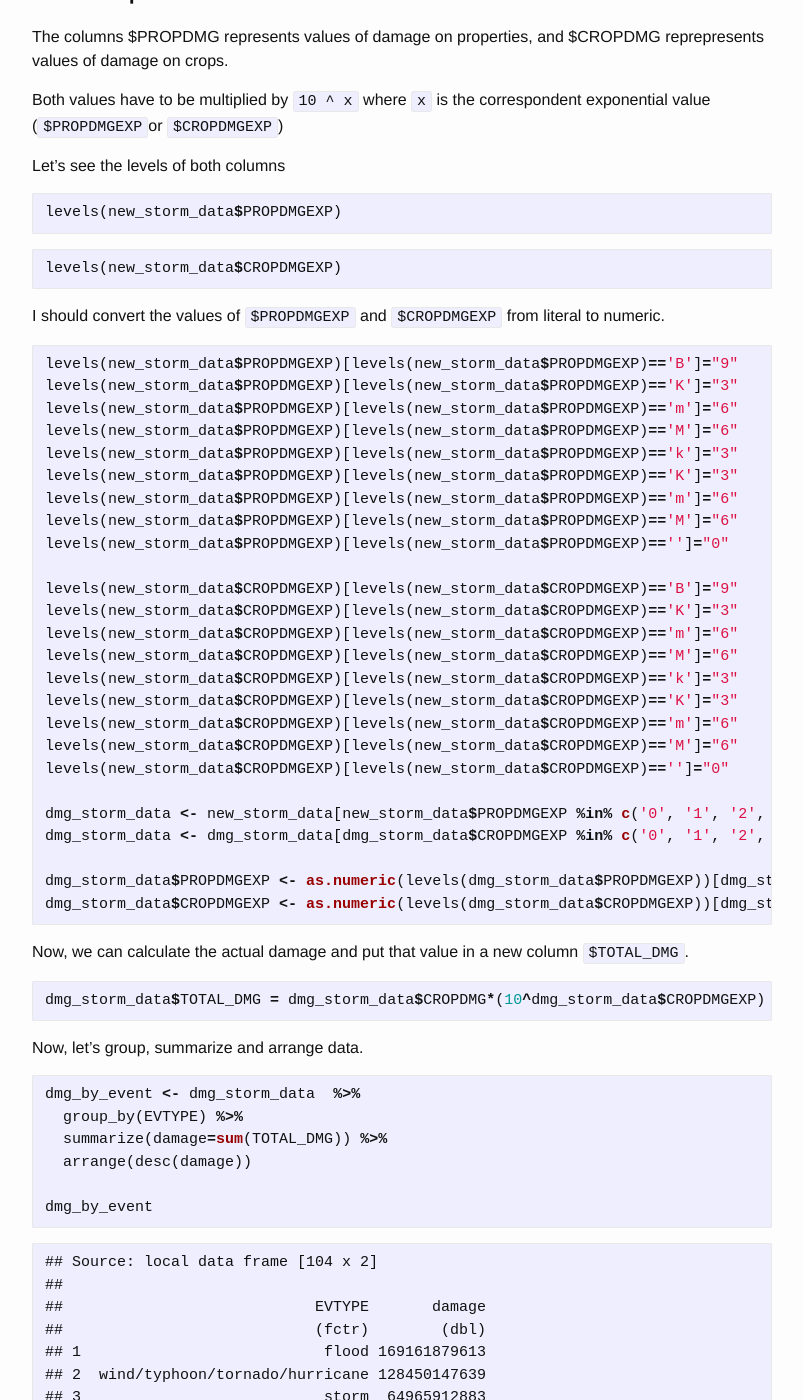
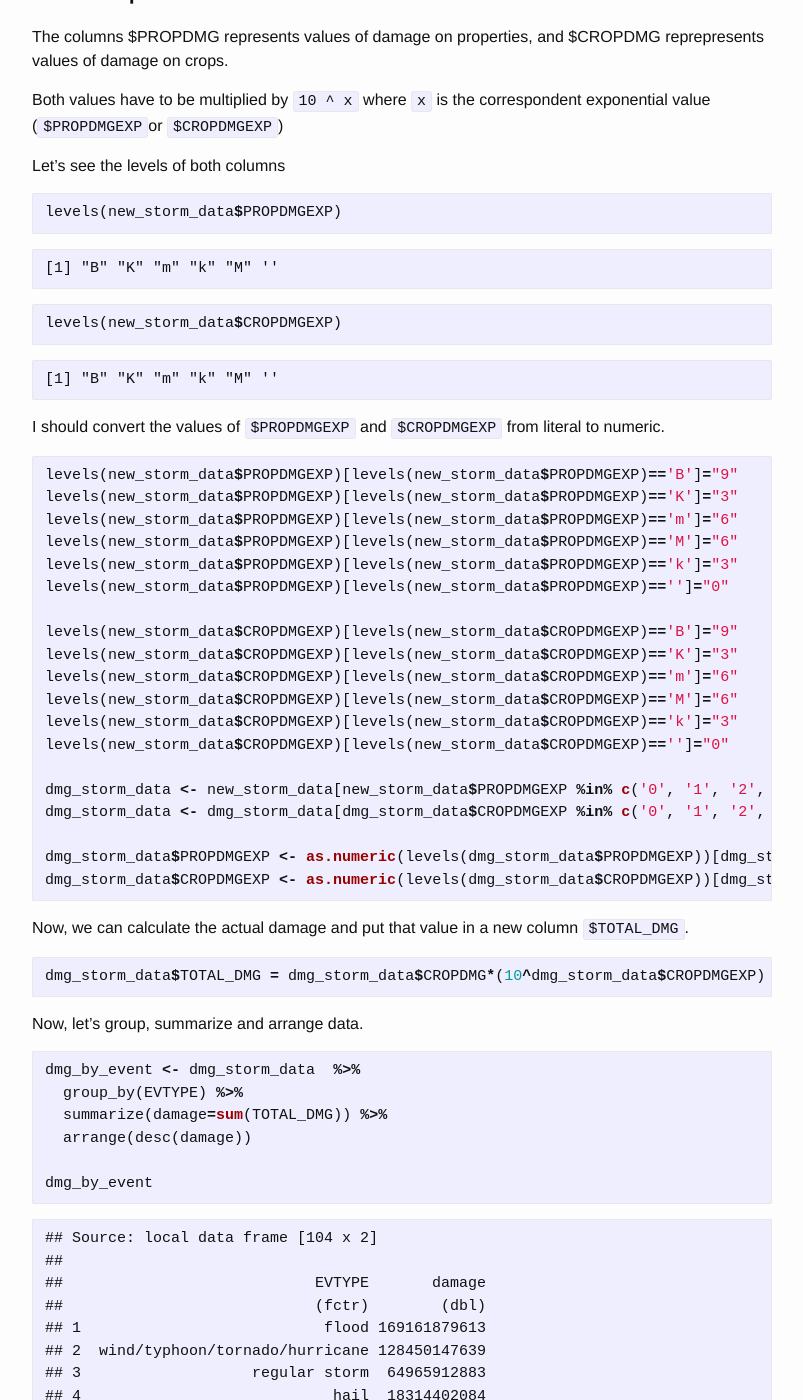
Before and after one commit to du2x/du2x.github.io, a Jekyll site: the page built from _posts/2016-04-14-most-harmful-camalities-types.markdown, in a window 1280 px wide and 1400 px high, scrolled down 7789 px. Shown: the whole window, without its empty margins (238-1041 px from the left). Built offline with Jekyll 4.4.1, drawn with Linux system fonts in a browser that asks for light colours; comment, search, counter and statistics services are not loaded; some of the changed text lies outside the part shown.

Commit message:
Small fixes on auth jwt post and the NOAA post

````diff
--- a/_posts/2016-04-14-most-harmful-camalities-types.markdown
+++ b/_posts/2016-04-14-most-harmful-camalities-types.markdown
@@ -375,10 +375,17 @@ Let's see the levels of both columns
 ```R
 levels(new_storm_data$PROPDMGEXP)
 ```
+```
+[1] "B" "K" "m" "k" "M" ''
+```
 
 ```R
 levels(new_storm_data$CROPDMGEXP)
 ```
+```
+[1] "B" "K" "m" "k" "M" ''
+```
+
 
 I should convert the values of `$PROPDMGEXP` and `$CROPDMGEXP` from literal to numeric.
 
@@ -388,9 +395,6 @@ levels(new_storm_data$PROPDMGEXP)[levels(new_storm_data$PROPDMGEXP)=='K']="3"
 levels(new_storm_data$PROPDMGEXP)[levels(new_storm_data$PROPDMGEXP)=='m']="6"
 levels(new_storm_data$PROPDMGEXP)[levels(new_storm_data$PROPDMGEXP)=='M']="6"
 levels(new_storm_data$PROPDMGEXP)[levels(new_storm_data$PROPDMGEXP)=='k']="3"
-levels(new_storm_data$PROPDMGEXP)[levels(new_storm_data$PROPDMGEXP)=='K']="3"
-levels(new_storm_data$PROPDMGEXP)[levels(new_storm_data$PROPDMGEXP)=='m']="6"
-levels(new_storm_data$PROPDMGEXP)[levels(new_storm_data$PROPDMGEXP)=='M']="6"
 levels(new_storm_data$PROPDMGEXP)[levels(new_storm_data$PROPDMGEXP)=='']="0"
 
 levels(new_storm_data$CROPDMGEXP)[levels(new_storm_data$CROPDMGEXP)=='B']="9"
@@ -398,9 +402,6 @@ levels(new_storm_data$CROPDMGEXP)[levels(new_storm_data$CROPDMGEXP)=='K']="3"
 levels(new_storm_data$CROPDMGEXP)[levels(new_storm_data$CROPDMGEXP)=='m']="6"
 levels(new_storm_data$CROPDMGEXP)[levels(new_storm_data$CROPDMGEXP)=='M']="6"
 levels(new_storm_data$CROPDMGEXP)[levels(new_storm_data$CROPDMGEXP)=='k']="3"
-levels(new_storm_data$CROPDMGEXP)[levels(new_storm_data$CROPDMGEXP)=='K']="3"
-levels(new_storm_data$CROPDMGEXP)[levels(new_storm_data$CROPDMGEXP)=='m']="6"
-levels(new_storm_data$CROPDMGEXP)[levels(new_storm_data$CROPDMGEXP)=='M']="6"
 levels(new_storm_data$CROPDMGEXP)[levels(new_storm_data$CROPDMGEXP)=='']="0"
 
 dmg_storm_data <- new_storm_data[new_storm_data$PROPDMGEXP %in% c('0', '1', '2', '3', '4', '6', '7', '8', '9'),]
@@ -433,7 +434,7 @@ dmg_by_event
 ##                            (fctr)        (dbl)
 ## 1                           flood 169161879613
 ## 2  wind/typhoon/tornado/hurricane 128450147639
-## 3                           storm  64965912883
+## 3                   regular storm  64965912883
 ## 4                            hail  18314402084
 ## 5                         drought  14968172000
 ## 6                        ice/snow  12268074410
````
Also changed, not shown: other parts of _posts/2016-04-14-most-harmful-camalities-types.markdown (+2 -0 lines).
